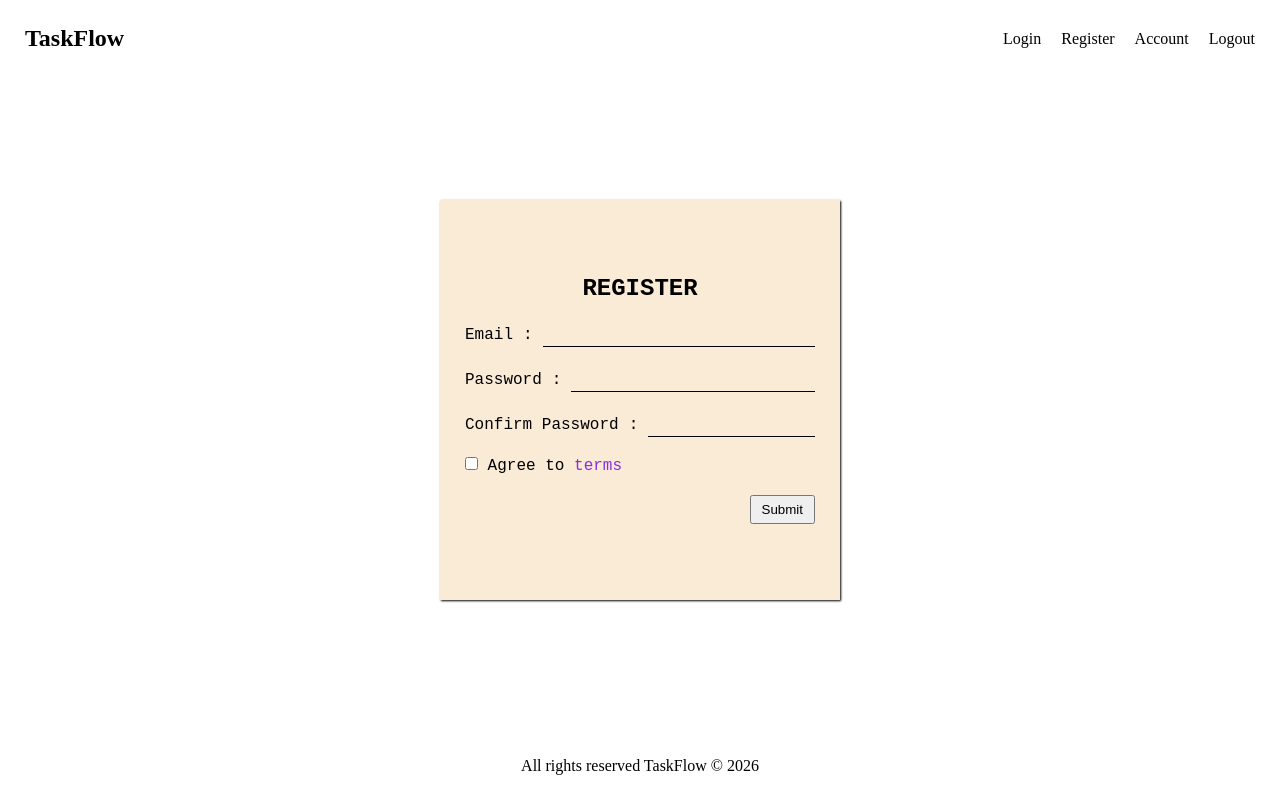
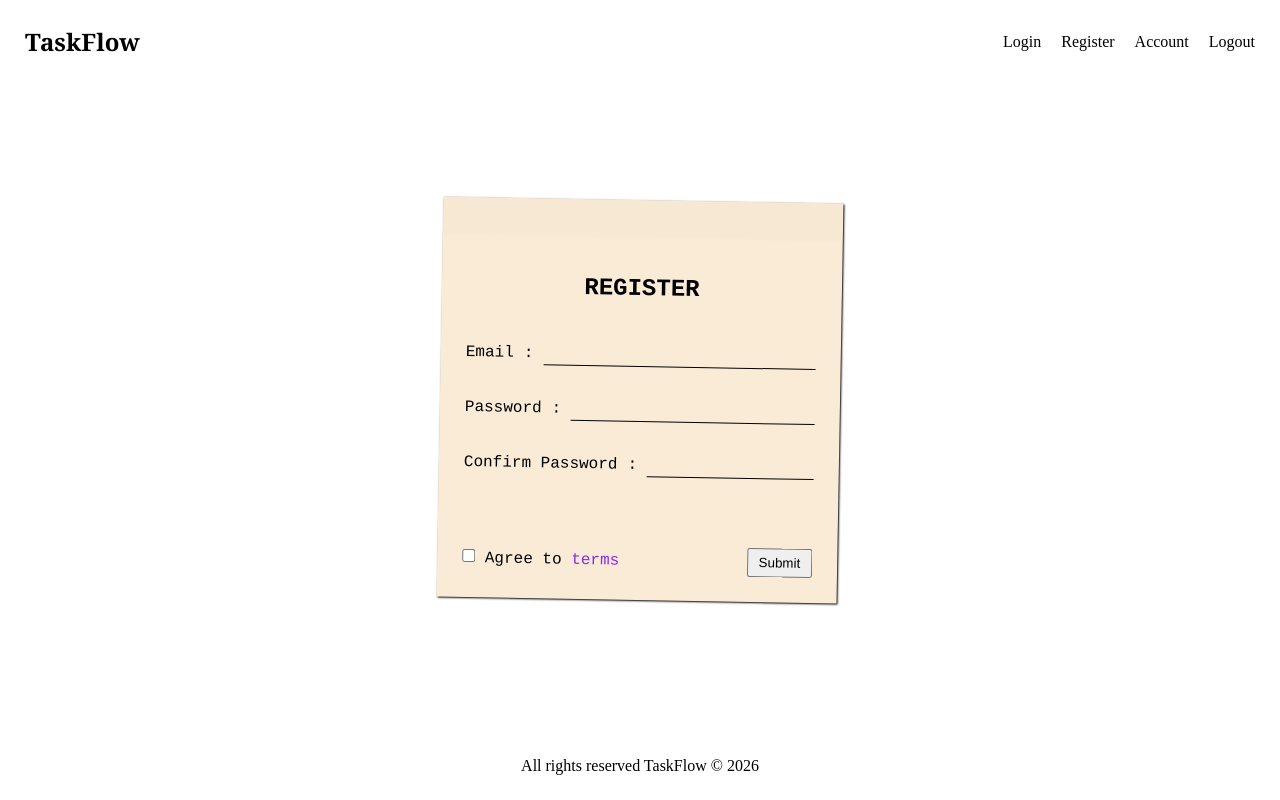
Before and after one commit to viniciuslemessouza/taskflow, a Flask app: page /register in a window 1280 px wide. Run offline with Flask 3, Linux system fonts and the light colour scheme; some libraries are stand-ins or nearby versions.

Commit message:
chore: update forms layout

```diff
--- a/app/static/css/forms.css
+++ b/app/static/css/forms.css
@@ -1,17 +1,21 @@
 .login-form{
     background-color: aliceblue;
+    transform: translate(-50%, -50%) rotate(-1deg);
 }
 
 .register-form{
     background-color: antiquewhite;
+    transform: translate(-50%, -50%) rotate(1deg);
 }
 
 .new-password-form{
     background-color: beige;
+    transform: translate(-50%, -50%) rotate(-2deg);
 }
 
 .password-recovery-form{
     background-color: wheat;
+    transform: translate(-50%, -50%) rotate(2deg);
 }
 
 .post-it{
@@ -23,11 +27,20 @@
     position: absolute;
     top: 50%;
     left: 50%;
-    transform: translate(-50%, -50%);
     padding: var(--line-height);
     padding-top: calc(3 * var(--line-height));
-    gap: 2rem;
+    gap: 3rem;
     box-shadow: 1px 1px 2px;
+}
+
+.post-it::after{
+    top: 0%;
+    left: 0;
+    position: absolute;
+    content:"";
+    width: 100%;
+    height: 4rem;
+    background: linear-gradient(to bottom, rgba(0, 0, 0, 0.01) 90%, transparent);
 }
 
 .post-it h2{
@@ -35,6 +48,7 @@
     justify-content: center;
     align-items: center;
     text-transform: uppercase;
+    margin-bottom: 1rem;
 }
 
 .form-row{
@@ -68,6 +82,10 @@
     margin-left: auto;
 }
 
+.form-row:last-child{
+    margin-top: auto;
+}
+
 .validation-errors-popup{
     display: none;
     flex-direction: column;
@@ -75,7 +93,6 @@
     position: absolute;
     border-radius: 1rem;
     padding: 1rem;
-    width: calc(100% - 2 * var(--line-height));
     animation: fade-out cubic-bezier(.5,0,1,1) 3s;
     top: 100%;
 }
--- a/app/static/css/global.css
+++ b/app/static/css/global.css
@@ -51,6 +51,10 @@ nav{
     align-items: center;
 }
 
+nav .site-logo{
+    font-family: Cambria, Cochin, Georgia, Times, 'Times New Roman', serif;
+}
+
 .nav-list{
     display: flex;
     gap: 2rem;
--- a/app/templates/users/register.html
+++ b/app/templates/users/register.html
@@ -47,14 +47,12 @@
                 </label>
             </div>
             {% if form.terms.errors %}
-                <div class="validation-errors-popup">
+                <div class="validation-errors-popup error-color">
                     {% for error in form.terms.errors %}
                         <span class="validation-error">{{ error }}</span>
                     {% endfor %}
                 </div>
             {% endif %}
-        </div>
-        <div class="form-row">
             {{ form.submit }}
         </div>
     </form>
```
